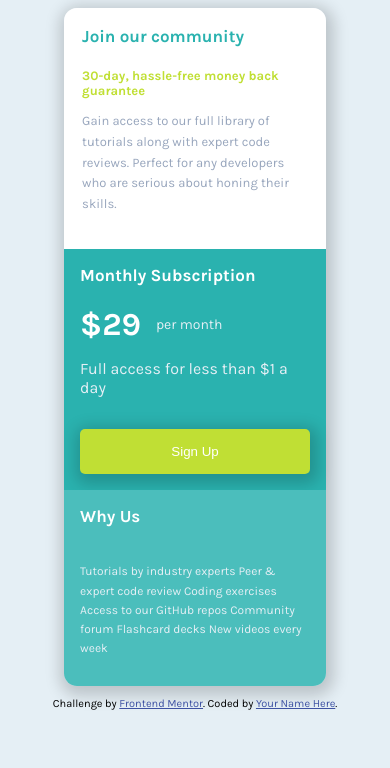
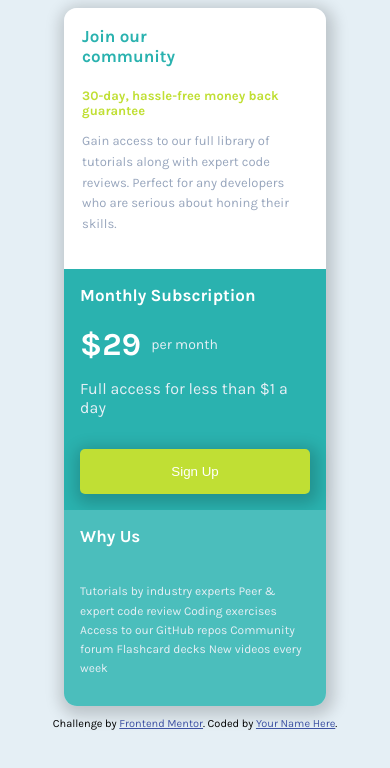
Before and after one commit to houcimi/Single-price-grid-component, a plain HTML site: page index.html in a window 390 px wide. Drawn offline with Linux system fonts and the light colour scheme.

Commit message:
Update style.css

```diff
--- a/style.css
+++ b/style.css
@@ -57,7 +57,7 @@ main {
     display: flex;
     justify-content: space-between;
     align-items: center;
-    width: 62%;
+    width: 60%;
     margin-bottom: 10px;
 }
 .signupsec .monthlysub h1 small{
@@ -111,6 +111,7 @@ main {
         margin-top: 0;
         color: var(--Cyan);
         font-size: 17px;
+        width: 40%;
     }
     .price > h2 {
         margin-top: 22px;
@@ -125,7 +126,7 @@ main {
     }
     .signupsec .monthlysub {
         padding: 16px;
-    width: fit-content;
+        width: auto;
     border-radius: 0;
     }
     .signupsec .why {
```
